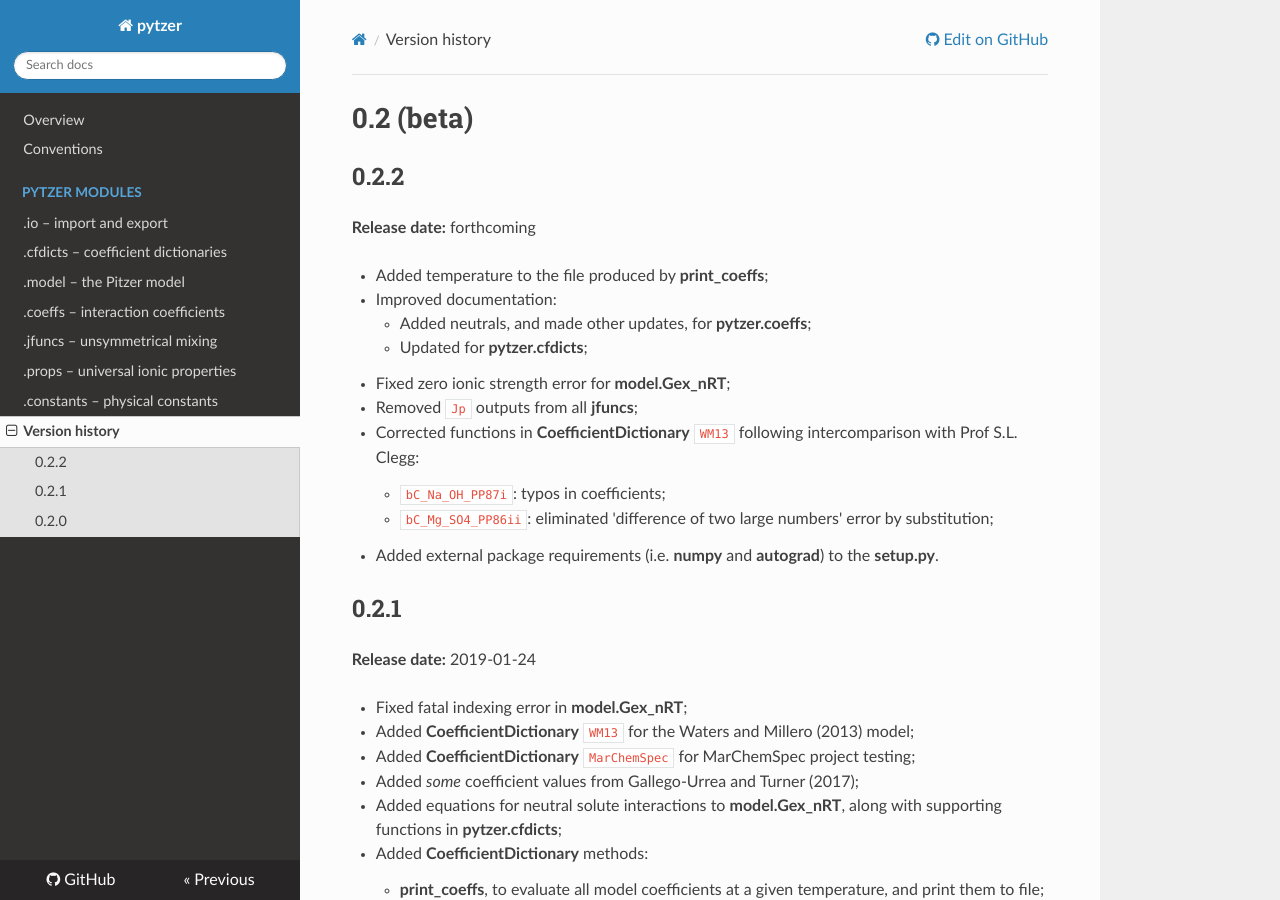
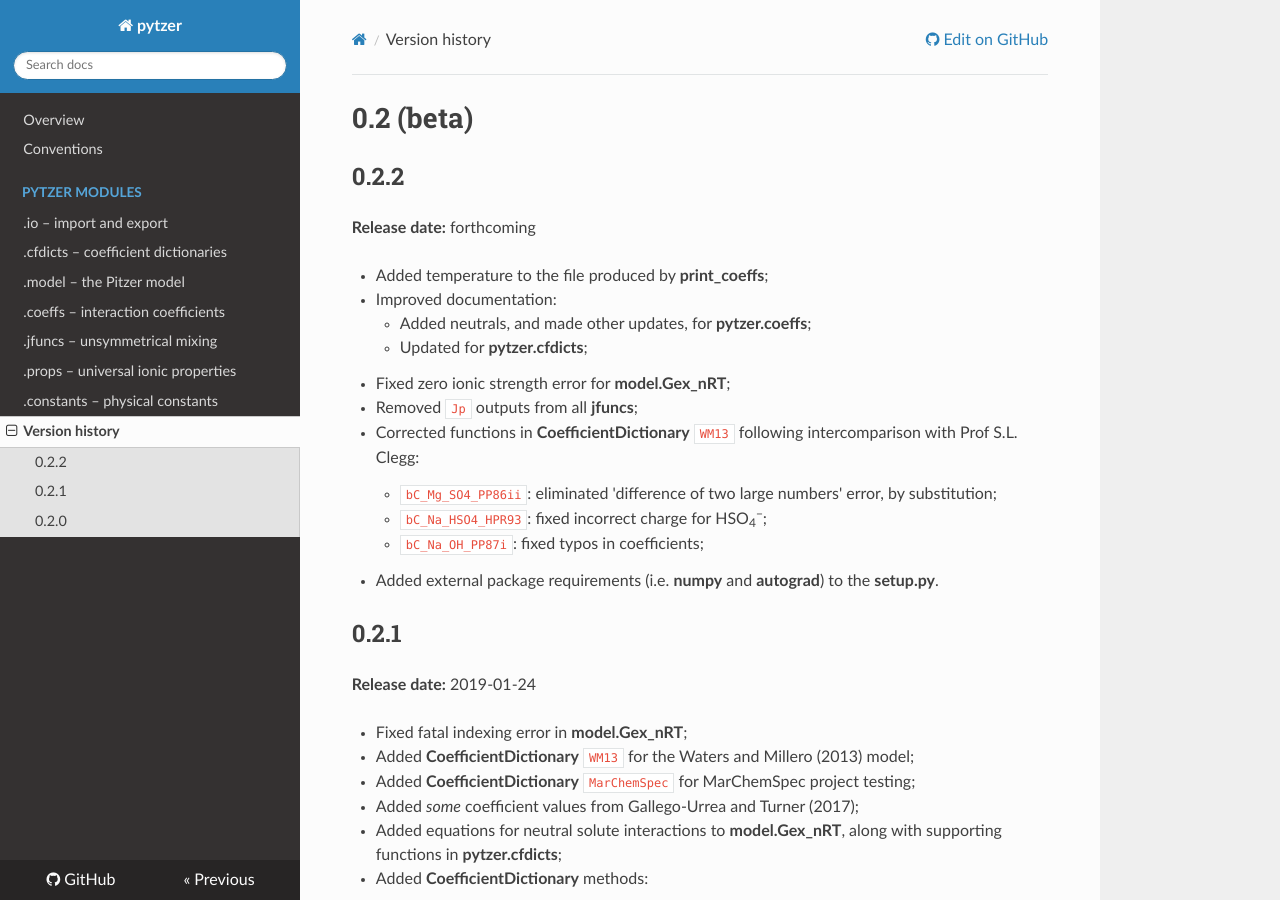
Before and after one commit to mvdh7/pytzer, an MkDocs documentation site: the page built from docs/version-history.md, in a window 1280 px wide and 900 px high. Built offline with MkDocs 1.6.1, drawn with Linux system fonts in a browser that asks for light colours; nearby versions of some CDN libraries.

Commit message:
Fixed incorrect charge on HSO4

```diff
--- a/docs/version-history.md
+++ b/docs/version-history.md
@@ -12,8 +12,9 @@
   * Fixed zero ionic strength error for **model.Gex_nRT**;
   * Removed `Jp` outputs from all **jfuncs**;
   * Corrected functions in **CoefficientDictionary** `WM13` following intercomparison with Prof S.L. Clegg:
-    * `bC_Na_OH_PP87i`: typos in coefficients;
-    * `bC_Mg_SO4_PP86ii`: eliminated 'difference of two large numbers' error by substitution;
+    * `bC_Mg_SO4_PP86ii`: eliminated 'difference of two large numbers' error, by substitution;
+    * `bC_Na_HSO4_HPR93`: fixed incorrect charge for HSO<sub>4</sub><sup>−</sup>;
+    * `bC_Na_OH_PP87i`: fixed typos in coefficients;
   * Added external package requirements (i.e. **numpy** and **autograd**) to the **setup.py**.
 
 
```
Also changed, not shown: 1 other file.
